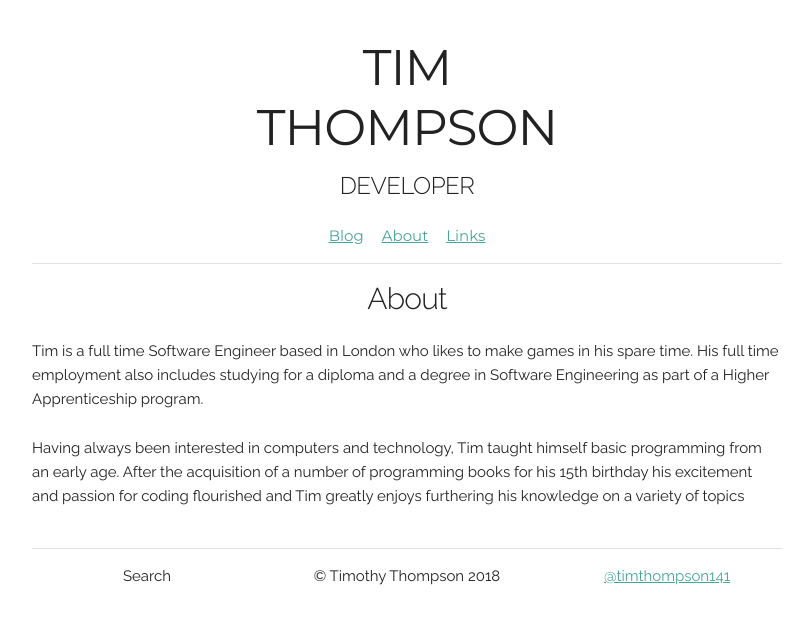
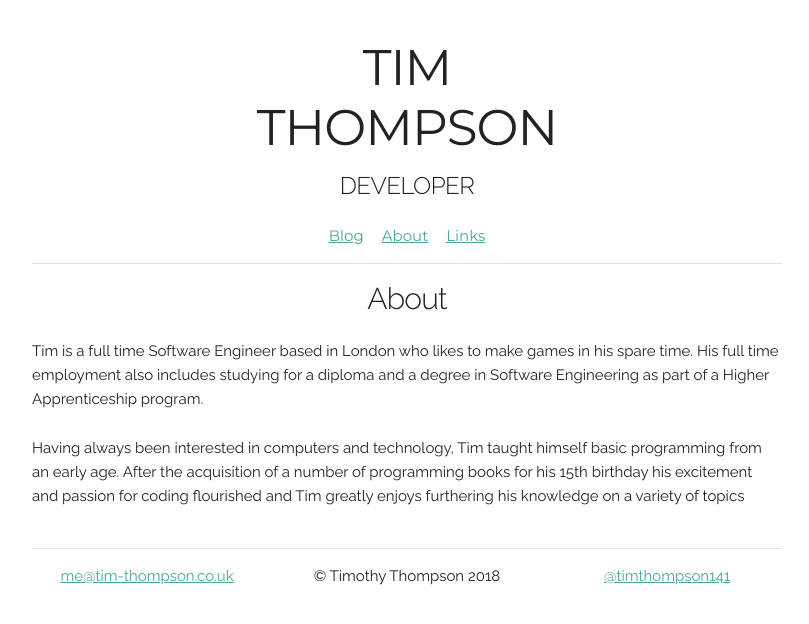
Before and after one commit to tim-thompson/blog, a Jekyll site: the page built from about.md, in a window 1280 px wide. Shown: the top 624 px of the page, without its empty margins (233-1042 px from the left). Built offline with Jekyll 4.4.1, drawn with Linux system fonts in a browser that asks for light colours; some web fonts are replaced; comment, search, counter and statistics services are not loaded.

Commit message:
Updated footer with email address

```diff
--- a/_includes/footer.html
+++ b/_includes/footer.html
@@ -2,7 +2,7 @@
   <hr></hr>
   <div class="row">
     <div class="four columns">
-      <p>Search</p>
+      <p><a href="mailto:me@tim-thompson.co.uk">me@tim-thompson.co.uk</a></p>
     </div>
     <div class="four columns">
       <p> &copy; Timothy Thompson 2018</p>
```
